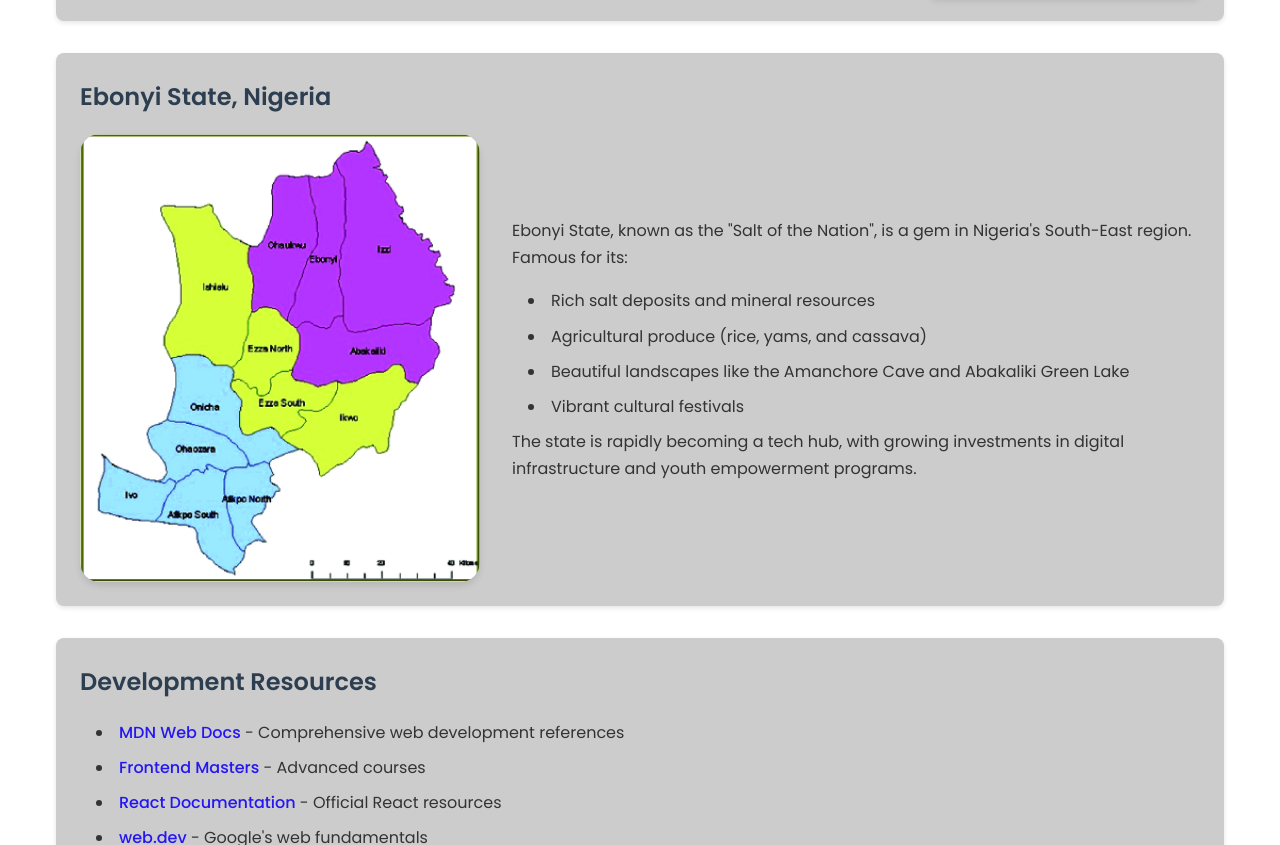
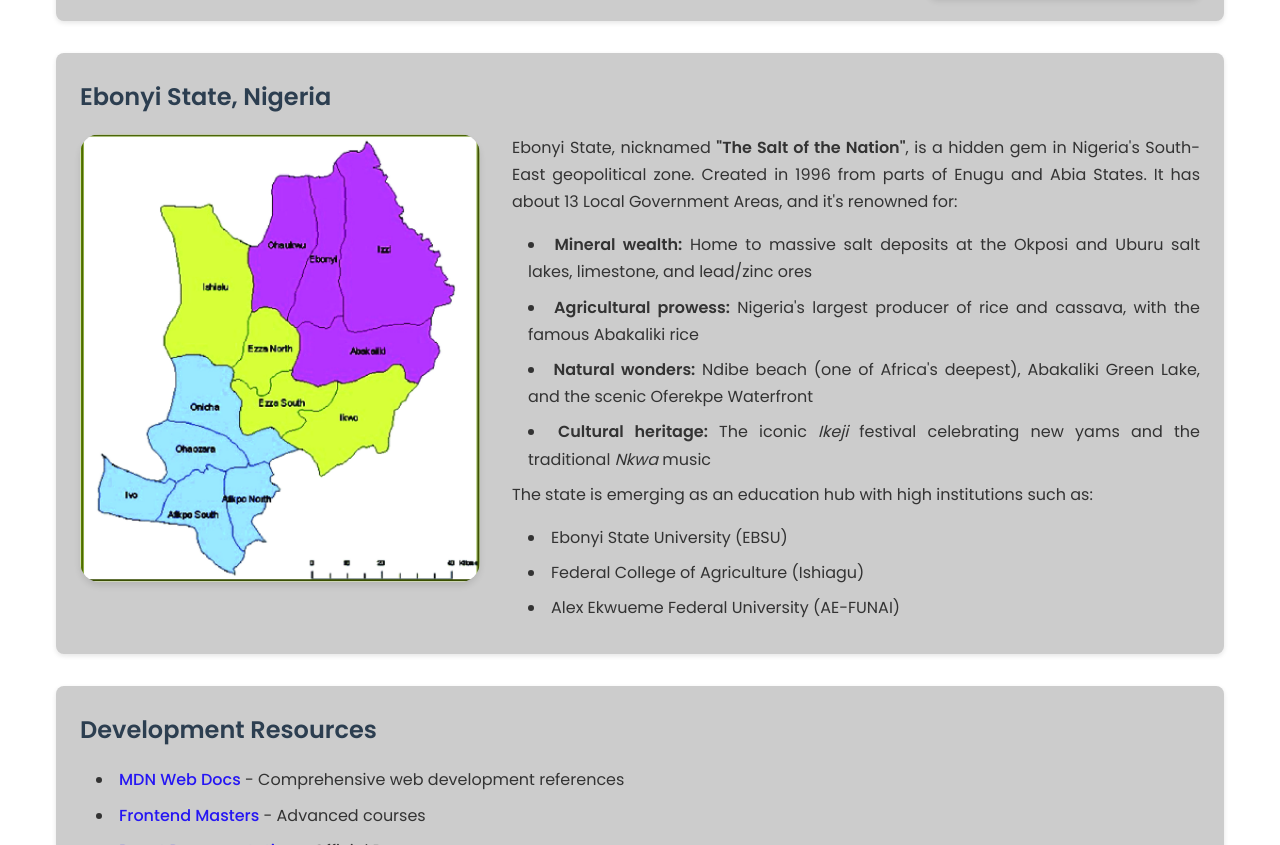
Before and after one commit to Sanctagee/wdd131, a plain HTML site: page index.html in a window 1280 px wide. Shown: the part 585-1430 px from the top of the page. Drawn offline with Linux system fonts and the light colour scheme.

Commit message:
feat: Enhance Ebonyi State content

```diff
--- a/index.html
+++ b/index.html
@@ -41,15 +41,23 @@
             <h2>Ebonyi State, Nigeria</h2>
             <div class="ebonyi-content">
                 <img src="images/ebonyi.png" alt="Ebonyi State Landscape" width="400" height="400" loading="lazy">
+
                 <div class="description">
-                    <p>Ebonyi State, known as the "Salt of the Nation", is a gem in Nigeria's South-East region. Famous for its:</p>
+                    <p>Ebonyi State, nicknamed <strong>"The Salt of the Nation"</strong>, is a hidden gem in Nigeria's South-East geopolitical zone. Created in 1996 from parts of Enugu and Abia States. It has about 13 Local Government Areas, and it's renowned for:</p>
+
                     <ul>
-                        <li>Rich salt deposits and mineral resources</li>
-                        <li>Agricultural produce (rice, yams, and cassava)</li>
-                        <li>Beautiful landscapes like the Amanchore Cave and Abakaliki Green Lake</li>
-                        <li>Vibrant cultural festivals</li>
+                        <li><strong>Mineral wealth:</strong> Home to massive salt deposits at the Okposi and Uburu salt lakes, limestone, and lead/zinc ores</li>
+                        <li><strong>Agricultural prowess:</strong> Nigeria's largest producer of rice and cassava, with the famous Abakaliki rice</li>
+                        <li><strong>Natural wonders:</strong> Ndibe beach (one of Africa's deepest), Abakaliki Green Lake, and the scenic Oferekpe Waterfront</li>
+                        <li><strong>Cultural heritage:</strong> The iconic <em>Ikeji</em> festival celebrating new yams and the traditional <em>Nkwa</em> music</li>
                     </ul>
-                    <p>The state is rapidly becoming a tech hub, with growing investments in digital infrastructure and youth empowerment programs.</p>
+
+                    <p>The state is emerging as an education hub with high institutions such as:</p>
+                    <ul>
+                        <li>Ebonyi State University (EBSU)</li>
+                        <li>Federal College of Agriculture (Ishiagu)</li>
+                        <li>Alex Ekwueme Federal University (AE-FUNAI)</li>
+                    </ul>
                 </div>
             </div>
         </section>
--- a/styles/base.css
+++ b/styles/base.css
@@ -94,6 +94,7 @@ h2 {
     display: flex;
     gap: 2rem;
     align-items: center;
+    text-align: justify;
 }
 
 img {
```
